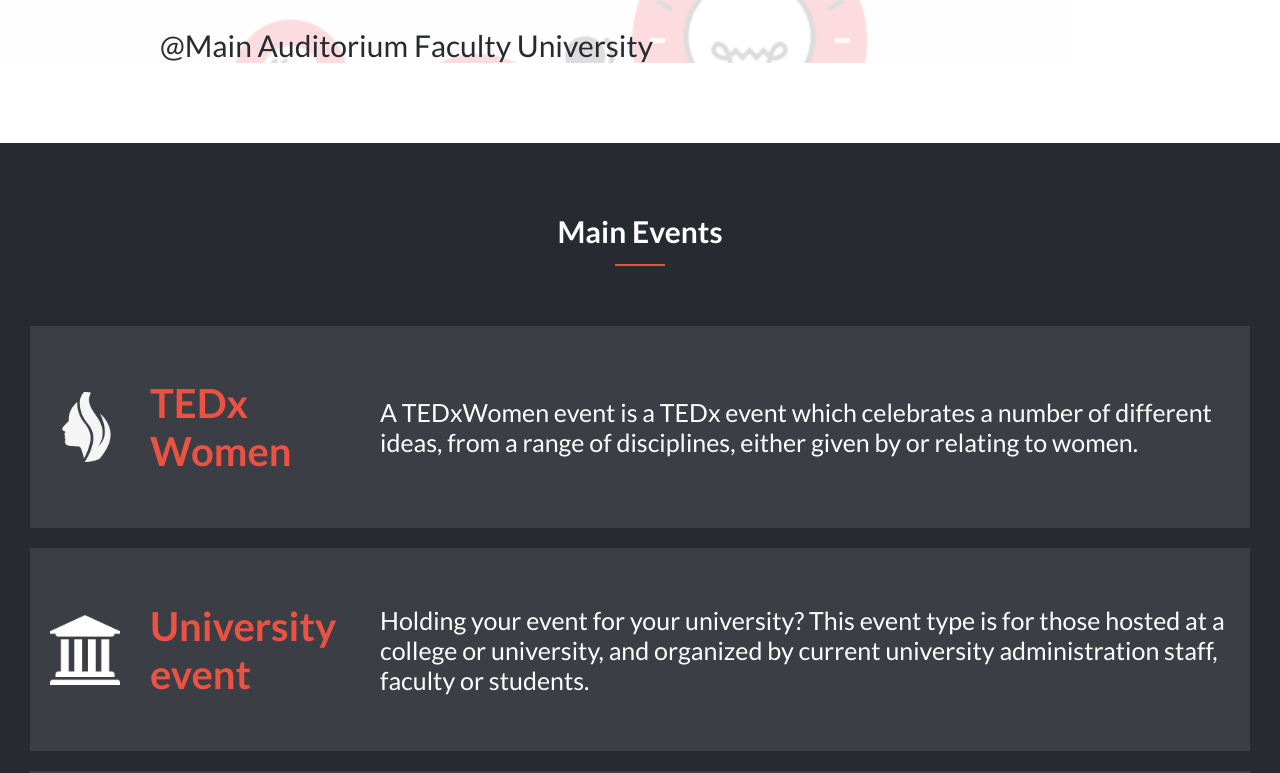
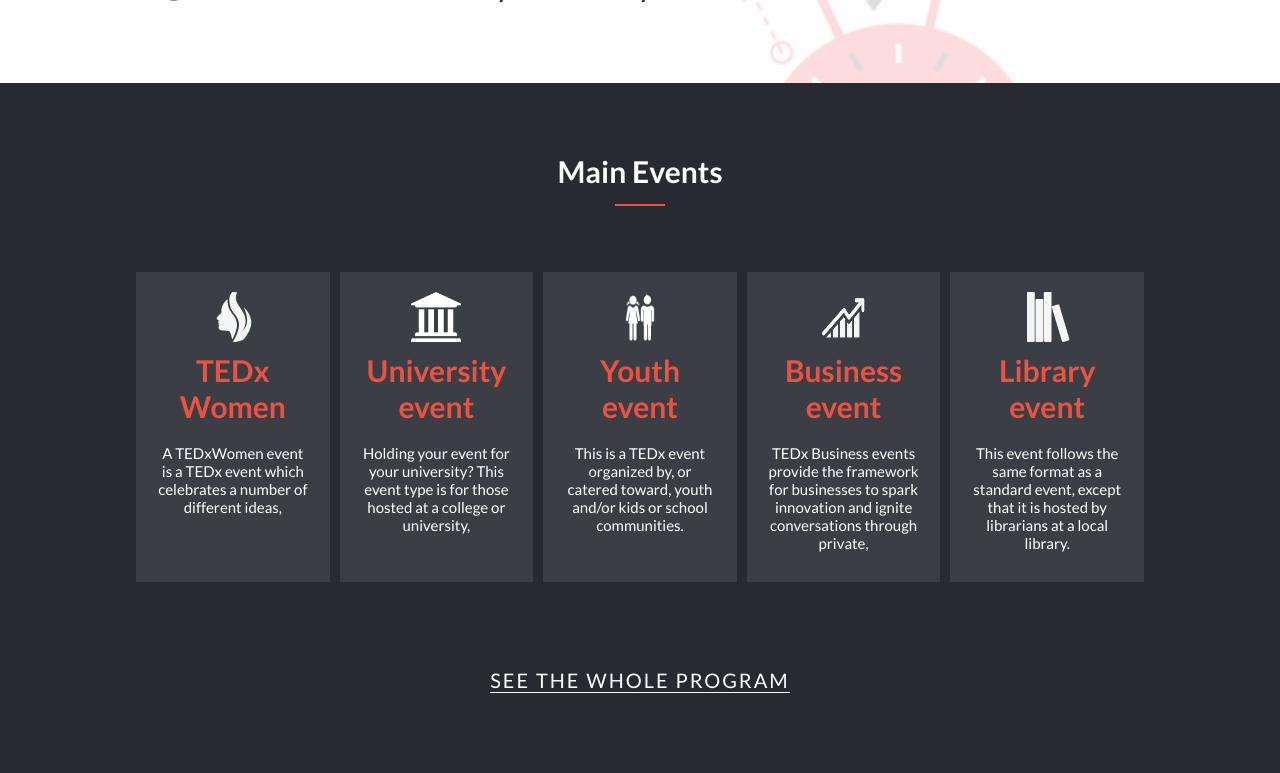
Before and after one commit to shadabwahidullah/TedxUniversity, a plain HTML site: page index.html in a window 1280 px wide. Shown: the part 763-1536 px from the top of the page. Drawn offline with Linux system fonts and the light colour scheme; a web font is replaced by a local one.

Commit message:
Add design for main events section for desktop

```diff
--- a/css/style.css
+++ b/css/style.css
@@ -65,7 +65,6 @@ h1 h2 h3 h4 h5 h6 {
   background-image: url(/images/cover.png);
   background-repeat: no-repeat;
   background-size: cover;
-  max-width: 60vw;
 }
 
 .slogan {
@@ -75,7 +74,6 @@ h1 h2 h3 h4 h5 h6 {
   font-size: 50px;
   font-weight: 400;
   padding: 0px 10px;
-  max-width: 60vw;
 }
 .main-title {
   font-size: 100px;
@@ -90,7 +88,6 @@ h1 h2 h3 h4 h5 h6 {
   max-width: 700px;
   background: rgba(236, 236, 236, 0.75);
   border: 5px solid white;
-  max-width: 50vw;
 }
 .time {
   margin: 0px;
@@ -101,8 +98,8 @@ h1 h2 h3 h4 h5 h6 {
 
 .place {
   font-size: 30px;
-  margin-bottom: 10vh;
-  padding: 0px 10px;
+  margin: 0px;
+  padding: 0px 10px 10vh;
 }
 
 .line {
@@ -124,7 +121,6 @@ h1 h2 h3 h4 h5 h6 {
   background: #272a31;
 }
 .list {
-  margin: 30px;
   padding: 0px;
 }
 .list-item {
@@ -156,6 +152,15 @@ h1 h2 h3 h4 h5 h6 {
   color: white;
   border: none;
   margin: 70px 0px 100px 0px;
+}
+.seeTheWhole {
+  font-size: 20px;
+  font-weight: 400;
+  border-bottom: 1px solid white;
+  letter-spacing: 2px;
+  color: white;
+  margin: 70px 0px 100px 0px;
+  display: none;
 }
 .featured-speakers-title {
   font-size: 30px;
@@ -226,4 +231,42 @@ h1 h2 h3 h4 h5 h6 {
   .menu-icon {
     display: none;
   }
+  .flex-h-d {
+    display: flex;
+    flex-direction: row;
+  }
+  .flex-d {
+    flex-direction: column;
+    justify-content: start;
+  }
+  .line{
+    margin-bottom: 50px;
+  }
+  .list-item {
+    margin: 0px 5px;
+    width: 12vw;
+  }
+  .icon {
+    height: 50px;
+    width: 50px;
+  }
+  .cat-title {
+    margin: 10px 0px;
+    padding: 0px;
+    min-width: 100px;
+    font-size: 30px;
+    text-align: center;
+  }
+  .cat-desc {
+    margin: 10px 0px;
+    font-size: 15px;
+    text-align: center;
+  }
+  .btn{
+    display: none;
+  }
+  .seeTheWhole{
+    display: block;
+    cursor: pointer;
+  }
 }
--- a/index.html
+++ b/index.html
@@ -18,7 +18,7 @@
     <header>
       <div class="d-navbar flex g-padding">
         <img class="logo" src="images/tedx-logo.jpeg" alt="TEDx's Logo" />
-        <nav>
+        <nav class="d-nav">
           <ul class="menu flex">
             <li><a class="menu-item" href="">About</a></li>
             <li><a class="menu-item" href="">Program</a></li>
@@ -50,29 +50,27 @@
       <p class="place">@Main Auditorium Faculty University</p>
     </section>
     <!-- main events part -->
-    <section class="main-programs flex-h">
+    <section class="main-programs flex-h g-padding">
       <h2 class="main-p-title">Main Events</h2>
       <div class="line"></div>
-      <ul class="list">
-        <li class="list-item flex">
+      <ul class="list flex-h-d">
+        <li class="list-item flex flex-d">
           <img class="icon" src="images/women.png" alt="cat-icon" />
           <h2 class="cat-title">TEDx Women</h2>
           <p class="cat-desc">
             A TEDxWomen event is a TEDx event which celebrates a number of
-            different ideas, from a range of disciplines, either given by or
-            relating to women.
+            different ideas,
           </p>
         </li>
-        <li class="list-item flex">
+        <li class="list-item flex flex-d">
           <img class="icon" src="images/university.png" alt="cat-icon" />
           <h2 class="cat-title">University event</h2>
           <p class="cat-desc">
             Holding your event for your university? This event type is for those
-            hosted at a college or university, and organized by current
-            university administration staff, faculty or students.
+            hosted at a college or university,
           </p>
         </li>
-        <li class="list-item flex">
+        <li class="list-item flex flex-d">
           <img class="icon" src="images/youth.png" alt="cat-icon" />
           <h2 class="cat-title">Youth event</h2>
           <p class="cat-desc">
@@ -80,17 +78,15 @@
             kids or school communities.
           </p>
         </li>
-        <li class="list-item flex">
+        <li class="list-item flex flex-d">
           <img class="icon" src="images/business.png" alt="cat-icon" />
           <h2 class="cat-title">Business event</h2>
           <p class="cat-desc">
             TEDx Business events provide the framework for businesses to spark
-            innovation and ignite conversations through private, staff-only
-            events built on TED and TEDx’s winning formula of short, striking
-            talks.
+            innovation and ignite conversations through private,
           </p>
         </li>
-        <li class="list-item flex">
+        <li class="list-item flex flex-d">
           <img class="icon" src="images/library.png" alt="cat-icon" />
           <h2 class="cat-title">Library event</h2>
           <p class="cat-desc">
@@ -99,6 +95,7 @@
           </p>
         </li>
       </ul>
+      <a class="seeTheWhole">SEE THE WHOLE PROGRAM</a>
       <button class="btn">Join TEDx Events</button>
     </section>
     <!-- feature speakers -->
```
